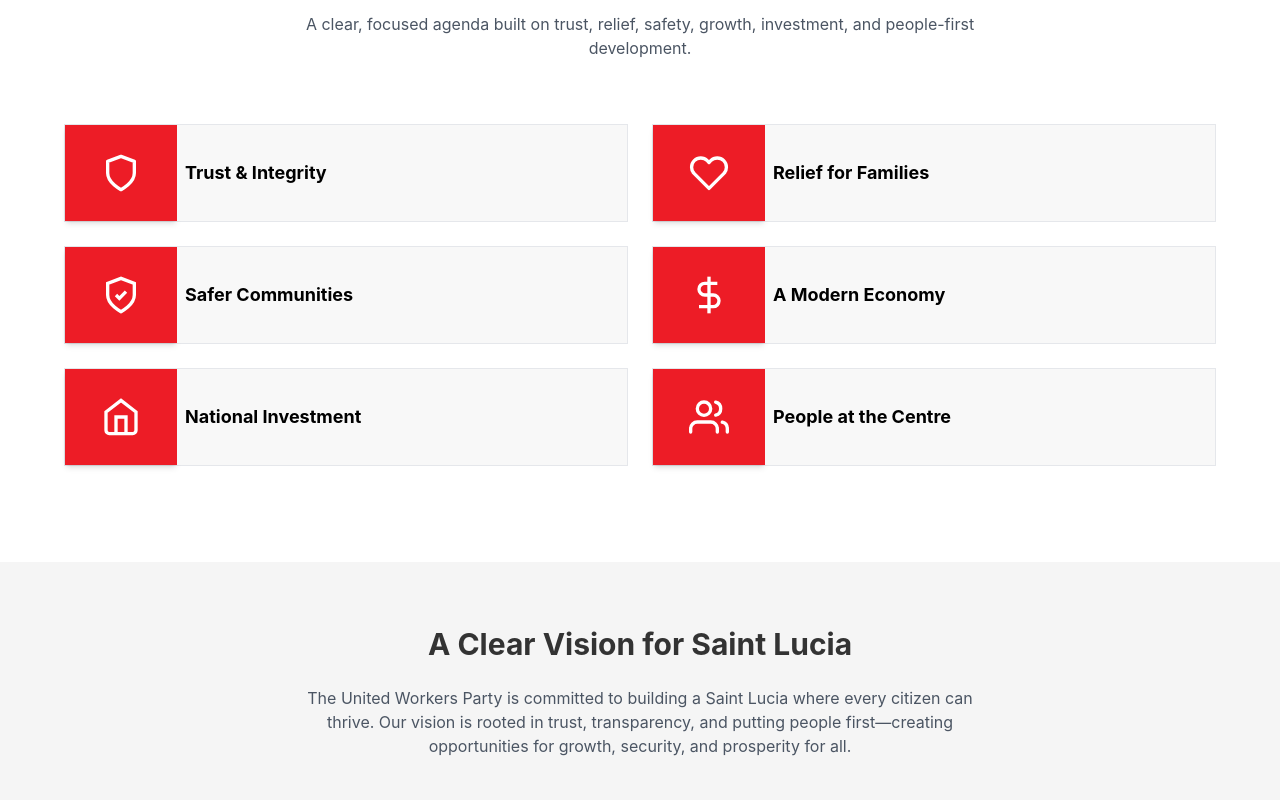
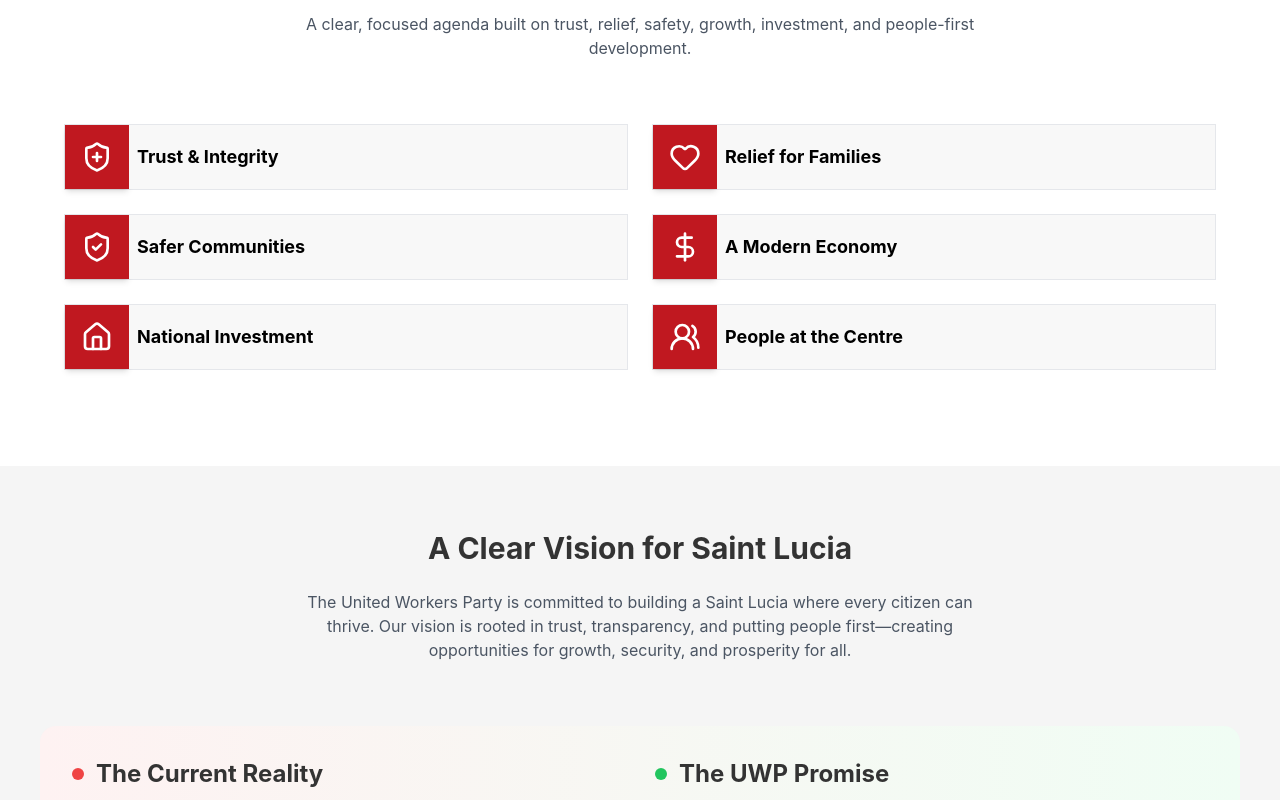
Before and after one commit to shaykoteasital/uwp-next, a Next.js app: page / in a window 1280 px wide. Shown: the part 1860-2660 px from the top of the page. Built offline with nearby package versions, Linux system fonts and the light colour scheme; no server answers.

Commit message:
added button

```diff
--- a/app/components/Leadership.tsx
+++ b/app/components/Leadership.tsx
@@ -72,9 +72,12 @@
     <div className="py-12 sm:py-14 md:py-16 px-4 sm:px-5">
       <div className="max-w-content mx-auto">
         {/* Section Header */}
-
+        {/* <h3 className="text-xl sm:text-2xl md:text-3xl font-bold text-dark-grey mb-6 sm:mb-7 md:mb-8 text-center">
+          Our Team
+        </h3> */}
         <SectionTitle
-          title="Experienced. Committed. Ready to Lead."
+          // title="Experienced. Committed. Ready to Lead."
+          title="Meet The Workers"
           description="Meet the team dedicated to reclaiming our future—leaders with proven
             experience, integrity, and a clear vision for Saint Lucia."
         />
@@ -107,10 +110,7 @@
         </div>
 
         {/* Team Members - Smaller Grid */}
-        <div>
-          <h3 className="text-xl sm:text-2xl md:text-3xl font-bold text-dark-grey mb-6 sm:mb-7 md:mb-8 text-center">
-            Our Team
-          </h3>
+
         <div className="grid grid-cols-1 sm:grid-cols-3 md:grid-cols-4 gap-3 sm:gap-4 md:gap-6">
           {teamMembers.map((member, index) => (
             <Card key={index}>
@@ -133,7 +133,6 @@
             </Card>
           ))}
         </div>
-        </div>
 
         {/* Bottom Message */}
         <div className="mt-10 sm:mt-11 md:mt-12 text-center bg-gradient-to-r from-gray-50 to-gray-100 rounded-2xl p-6 sm:p-7 md:p-8 border border-gray-200">
--- a/app/components/ManifestoSummaryTow.tsx
+++ b/app/components/ManifestoSummaryTow.tsx
@@ -1,7 +1,7 @@
 'use client'
-import { commitments } from "../constant/commitments"
-import SectionTitle from "./common/SectionTitle"
-import Button from "./ui/Button"
+import { commitments } from '../constant/commitments'
+import SectionTitle from './common/SectionTitle'
+import Button from './ui/Button'
 
 export default function ManifestoSummaryTow() {
   return (
@@ -11,28 +11,20 @@
           title="6 Key Commitments for Saint Lucia"
           description="A clear, focused agenda built on trust, relief, safety, growth, investment, and people-first development."
         />
-                <div className='grid grid-cols-1 md:grid-cols-2 gap-6'>
+        <div className="grid grid-cols-1 md:grid-cols-2 gap-6">
           {commitments.map((commitment, index) => (
             <div key={index} className="">
-                            <div className=' border space-y-2'>
+              <div className=" border space-y-2">
                 <div className="flex items-center">
-                                    <Button className="group! bg-uwp-red h-24 w-28 rounded-none flex items-center justify-center shrink-0">
+                  <Button className="group! bg-[#c01820] hover:bg-[#c01820]/80 w-auto !py-4 !px-4 !rounded-none">
                     {commitment.icon}
                   </Button>
-                                    <div className="w-full group relative
-                                    bg-[#f8f8f8]
-                                     hover:bg-black/90 h-24 px-2 flex items-center cursor-pointer transition-all duration-300">
+                  <div className="w-full group relative  bg-[#f8f8f8] hover:bg-black/90 h-16 px-2 flex items-center cursor-pointer transition-all duration-300">
                     {/* Title (default state) */}
-                                        <span
-                                            className="text-lg font-bold text-black mb-0
-                                            transition-all duration-300 ease-in-out
-                                                group-hover:-translate-y-full group-hover:opacity-0"
-                                        >
+                    <span className="text-lg font-bold text-black mb-0 transition-all duration-300 ease-in-out group-hover:-translate-y-full group-hover:opacity-0">
                       {commitment.title}
                     </span>
-                                        <span
-                                            className="absolute shrink-0 line-clamp-2 text-base text-white opacity-0 translate-y-full transition-all duration-300 ease-in-out group-hover:translate-y-0 group-hover:opacity-100"
-                                        >
+                    <span className="absolute shrink-0 line-clamp-2 text-base text-white opacity-0 translate-y-full transition-all duration-300 ease-in-out group-hover:translate-y-0 group-hover:opacity-100">
                       {commitment.description}
                     </span>
                   </div>
@@ -42,8 +34,12 @@
           ))}
         </div>
         {/* Hide scrollbar globally */}
-                <style
-                    jsx>{`.scrollbar-hide::-webkit-scrollbar {display: none;}`}
+        <style jsx>
+          {`
+            .scrollbar-hide::-webkit-scrollbar {
+              display: none;
+            }
+          `}
         </style>
       </div>
     </div>
--- a/app/constant/commitments.tsx
+++ b/app/constant/commitments.tsx
@@ -1,86 +1,44 @@
+import {
+  DollarSign,
+  Heart,
+  House,
+  Shield,
+  ShieldCheck,
+  ShieldPlus,
+  UsersRound,
+} from 'lucide-react'
+
 export const commitments = [
   {
-            icon: (
-                <svg
-                    className="w-10 h-10"
-                    viewBox="0 0 24 24"
-                    fill="none"
-                    stroke="white"
-                    strokeWidth="2"
-                    strokeLinecap="round"
-                    strokeLinejoin="round"
-                >
-                    <path d="M12 22s8-4 8-10V5l-8-3-8 3v7c0 6 8 10 8 10z" />
-                </svg>
-            ),
+    icon: <ShieldPlus size={32} />,
     title: 'Trust & Integrity',
     description: 'Rebuild trust and integrity in government.',
   },
   {
-            icon: (
-                <svg
-                    className="w-10 h-10"
-                    viewBox="0 0 24 24"
-                    fill="none"
-                    stroke="white"
-                    strokeWidth="2"
-                    strokeLinecap="round"
-                    strokeLinejoin="round"
-                >
-                    <path d="M20.84 4.61a5.5 5.5 0 0 0-7.78 0L12 5.67l-1.06-1.06a5.5 5.5 0 0 0-7.78 7.78l1.06 1.06L12 21.23l7.78-7.78 1.06-1.06a5.5 5.5 0 0 0 0-7.78z" />
-                </svg>
-            ),
+    icon: <Heart size={32} />,
     title: 'Relief for Families',
     description: 'Deliver real relief to families through SOS initiatives.',
   },
   {
-            icon: (
-                <svg className="w-10 h-10" viewBox="0 0 24 24" fill="none" stroke="white" strokeWidth="2">
-                    <path d="M12 22s8-4 8-10V5l-8-3-8 3v7c0 6 8 10 8 10z" />
-                    <path d="M9 12l2 2 4-4" />
-                </svg>
-            ),
+    icon: <ShieldCheck size={32} />,
     title: 'Safer Communities',
     description: 'Secure communities and restore public safety.',
   },
   {
-            icon: (
-                <svg className="w-10 h-10" viewBox="0 0 24 24" fill="none" stroke="white" strokeWidth="2">
-                    <line x1="12" y1="1" x2="12" y2="23" />
-                    <path d="M17 5H9.5a3.5 3.5 0 0 0 0 7h5a3.5 3.5 0 0 1 0 7H6" />
-                </svg>
-            ),
+    icon: <DollarSign size={32} />,
     title: 'A Modern Economy',
-            description: 'Grow a diverse, modern economy — agriculture, tourism, digital, creative.',
+    description:
+      'Grow a diverse, modern economy — agriculture, tourism, digital, creative.',
   },
   {
-            icon: (
-                <svg className="w-10 h-10" viewBox="0 0 24 24" fill="none" stroke="white" strokeWidth="2">
-                    <path d="M3 9l9-7 9 7v11a2 2 0 0 1-2 2H5a2 2 0 0 1-2-2z" />
-                    <polyline points="9 22 9 12 15 12 15 22" />
-                </svg>
-            ),
+    icon: <House size={32} />,
     title: 'National Investment',
     description: 'Invest in infrastructure, healthcare, and education.',
   },
   {
-            icon: (
-                <svg
-                    className="w-10 h-10"
-                    viewBox="0 0 24 24"
-                    fill="none"
-                    stroke="white"
-                    strokeWidth="2"
-                    strokeLinecap="round"
-                    strokeLinejoin="round"
-                >
-                    <path d="M17 21v-2a4 4 0 0 0-4-4H5a4 4 0 0 0-4 4v2" />
-                    <circle cx="9" cy="7" r="4" />
-                    <path d="M23 21v-2a4 4 0 0 0-3-3.87" />
-                    <path d="M16 3.13a4 4 0 0 1 0 7.75" />
-                </svg>
-            ),
+    icon: <UsersRound size={32} />,
     title: 'People at the Centre',
-            description: 'Put people—especially youth and vulnerable groups—at the centre of development.',
+    description:
+      'Put people—especially youth and vulnerable groups—at the centre of development.',
   },
 ]
--- a/app/layout.tsx
+++ b/app/layout.tsx
@@ -77,7 +77,7 @@
       <body>
         <Header />
         <div className="pt-[72px]">{children}</div>
-        <Footer />
+        {/* <Footer /> */}
         <ScrollToTop />
       </body>
     </html>
```
Lines whose indentation alone changed are shown as unchanged.
